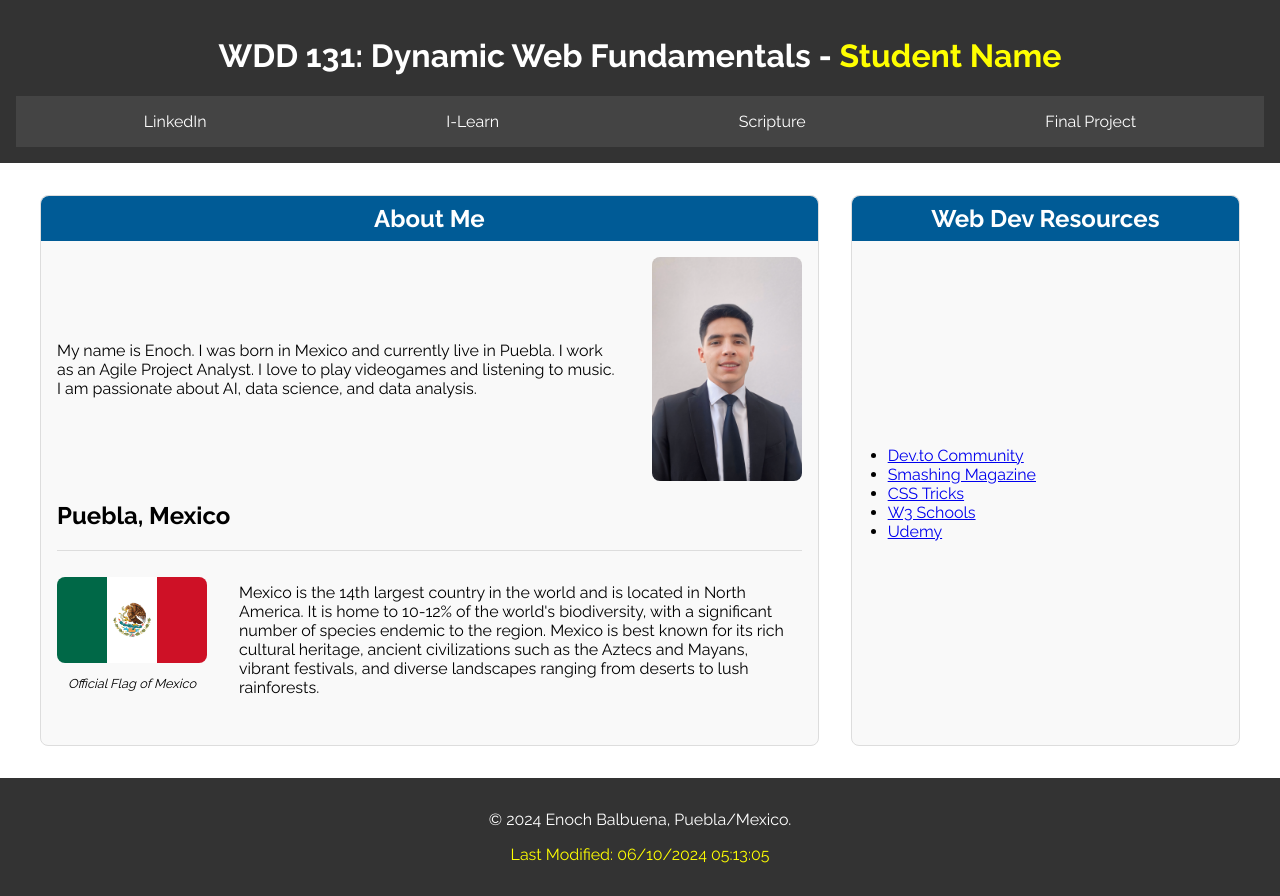
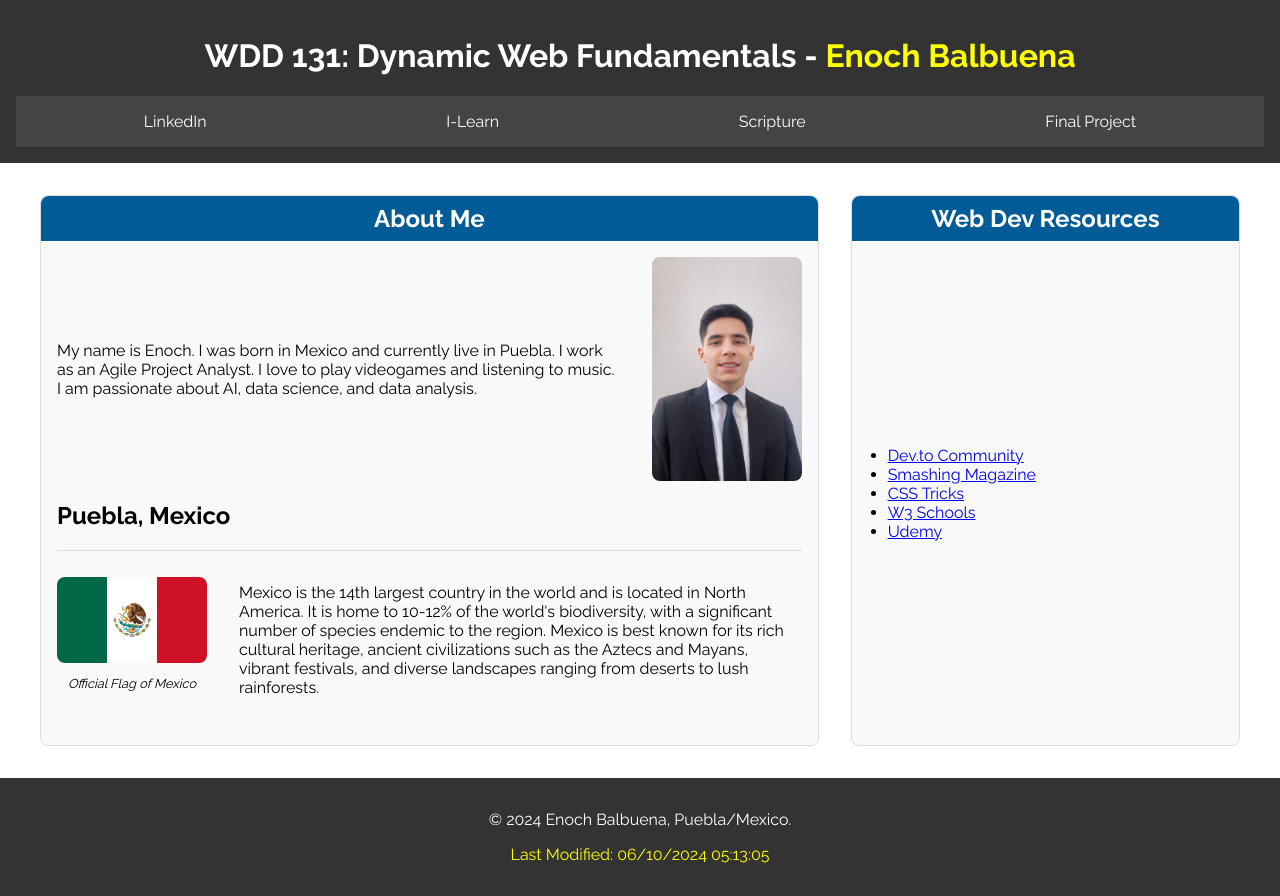
Before and after one commit to enochbalbuena/wdd131, a plain HTML site: page index.html in a window 1280 px wide. Drawn offline with Linux system fonts and the light colour scheme.

Commit message:
style correction (h1)

```diff
--- a/index.html
+++ b/index.html
@@ -3,7 +3,7 @@
 <head>
     <meta charset="UTF-8">
     <meta name="viewport" content="width=device-width, initial-scale=1.0">
-    <title>WDD 131 - Dynamic Web Fundamentals - Student Name</title>
+    <title>WDD 131 - Dynamic Web Fundamentals - Enoch Balbuena</title>
     <meta name="description" content="WDD 131 - Dynamic Web Fundamentals - Enoch Balbuena's Home Page - This page provides an overview of web development fundamentals.">
     <meta name="author" content="Enoch Balbuena">
     <link rel="preconnect" href="https://fonts.googleapis.com">
@@ -14,7 +14,7 @@
 </head>
 <body>
     <header>
-        <h1>WDD 131: Dynamic Web Fundamentals - <span class="highlight">Student Name</span></h1>
+        <h1>WDD 131: Dynamic Web Fundamentals - <span class="highlight">Enoch Balbuena</span></h1>
         <nav>
             <a href="https://www.linkedin.com/in/enoch-">LinkedIn</a>
             <a href="https://byui.instructure.com/">I-Learn</a>
```
